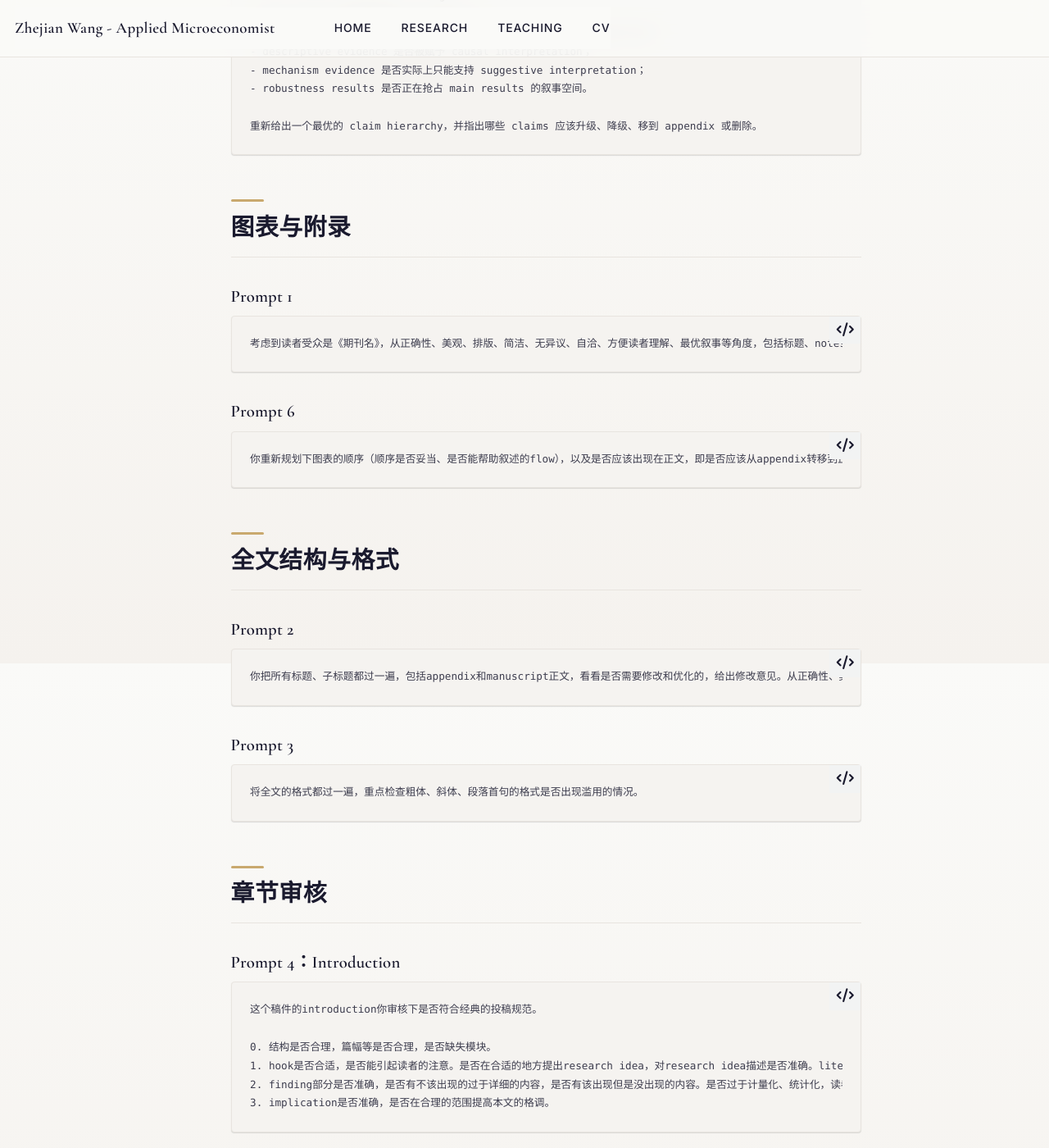
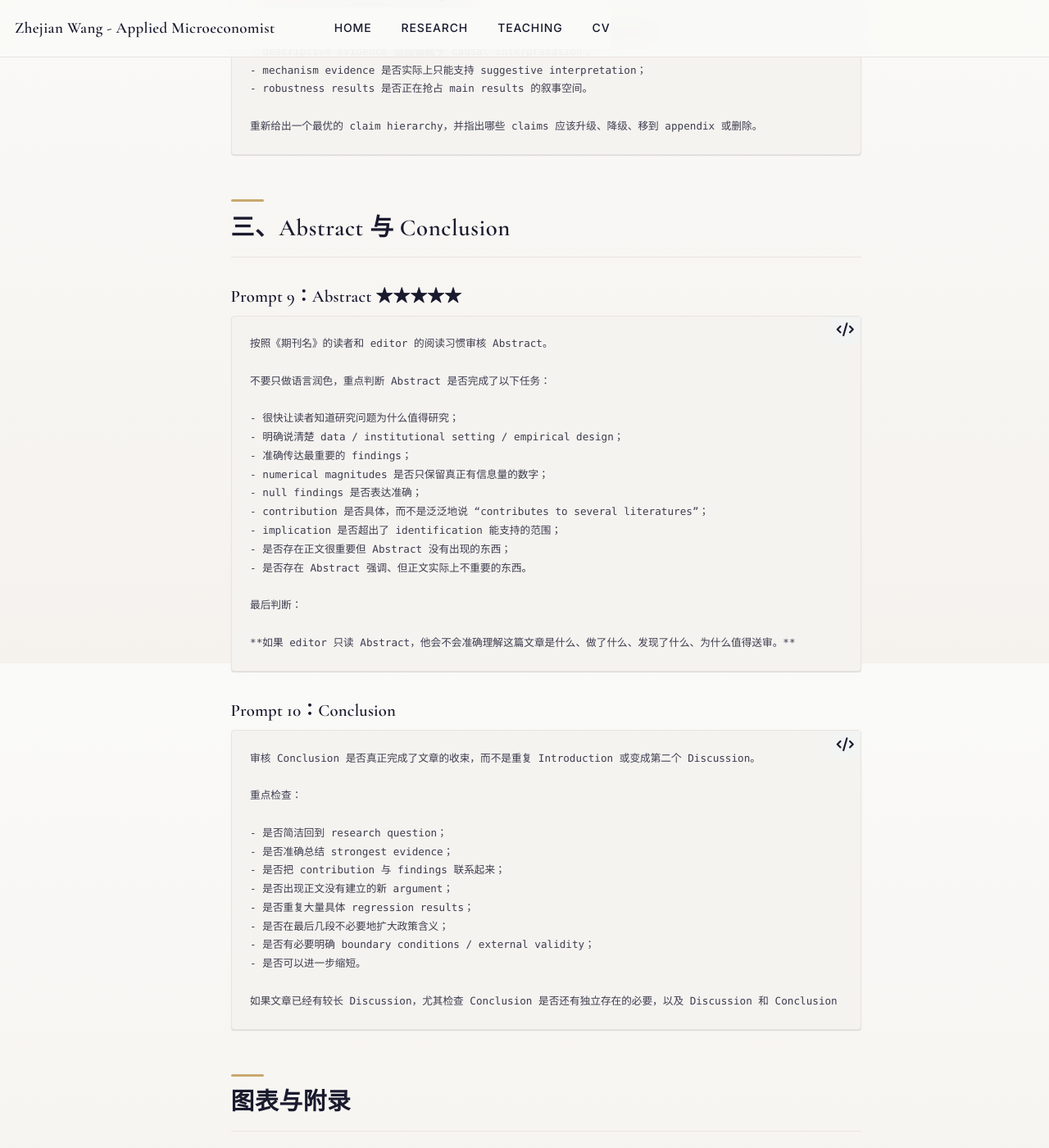
Before and after one commit to zhejianw/zhejianw.github.io, a Jekyll site: the page built from ai/prompts/index.md, in a window 1280 px wide and 1400 px high, scrolled down 1891 px. Shown: the whole window at 82% size. Built offline with Jekyll 4.4.1, drawn with Linux system fonts in a browser that asks for light colours; a script that is not in the unit is left out.

Commit message:
Add abstract and conclusion review prompts

```diff
--- a/ai/prompts/index.md
+++ b/ai/prompts/index.md
@@ -90,6 +90,49 @@ last_updated: 2026-08-26
 重新给出一个最优的 claim hierarchy，并指出哪些 claims 应该升级、降级、移到 appendix 或删除。
 ~~~
 
+## 三、Abstract 与 Conclusion
+
+### Prompt 9：Abstract ★★★★★
+
+~~~text
+按照《期刊名》的读者和 editor 的阅读习惯审核 Abstract。
+
+不要只做语言润色，重点判断 Abstract 是否完成了以下任务：
+
+- 很快让读者知道研究问题为什么值得研究；
+- 明确说清楚 data / institutional setting / empirical design；
+- 准确传达最重要的 findings；
+- numerical magnitudes 是否只保留真正有信息量的数字；
+- null findings 是否表达准确；
+- contribution 是否具体，而不是泛泛地说 “contributes to several literatures”；
+- implication 是否超出了 identification 能支持的范围；
+- 是否存在正文很重要但 Abstract 没有出现的东西；
+- 是否存在 Abstract 强调、但正文实际上不重要的东西。
+
+最后判断：
+
+**如果 editor 只读 Abstract，他会不会准确理解这篇文章是什么、做了什么、发现了什么、为什么值得送审。**
+~~~
+
+### Prompt 10：Conclusion
+
+~~~text
+审核 Conclusion 是否真正完成了文章的收束，而不是重复 Introduction 或变成第二个 Discussion。
+
+重点检查：
+
+- 是否简洁回到 research question；
+- 是否准确总结 strongest evidence；
+- 是否把 contribution 与 findings 联系起来；
+- 是否出现正文没有建立的新 argument；
+- 是否重复大量具体 regression results；
+- 是否在最后几段不必要地扩大政策含义；
+- 是否有必要明确 boundary conditions / external validity；
+- 是否可以进一步缩短。
+
+如果文章已经有较长 Discussion，尤其检查 Conclusion 是否还有独立存在的必要，以及 Discussion 和 Conclusion 的分工是否合理。
+~~~
+
 ## 图表与附录
 
 ### Prompt 1
```
